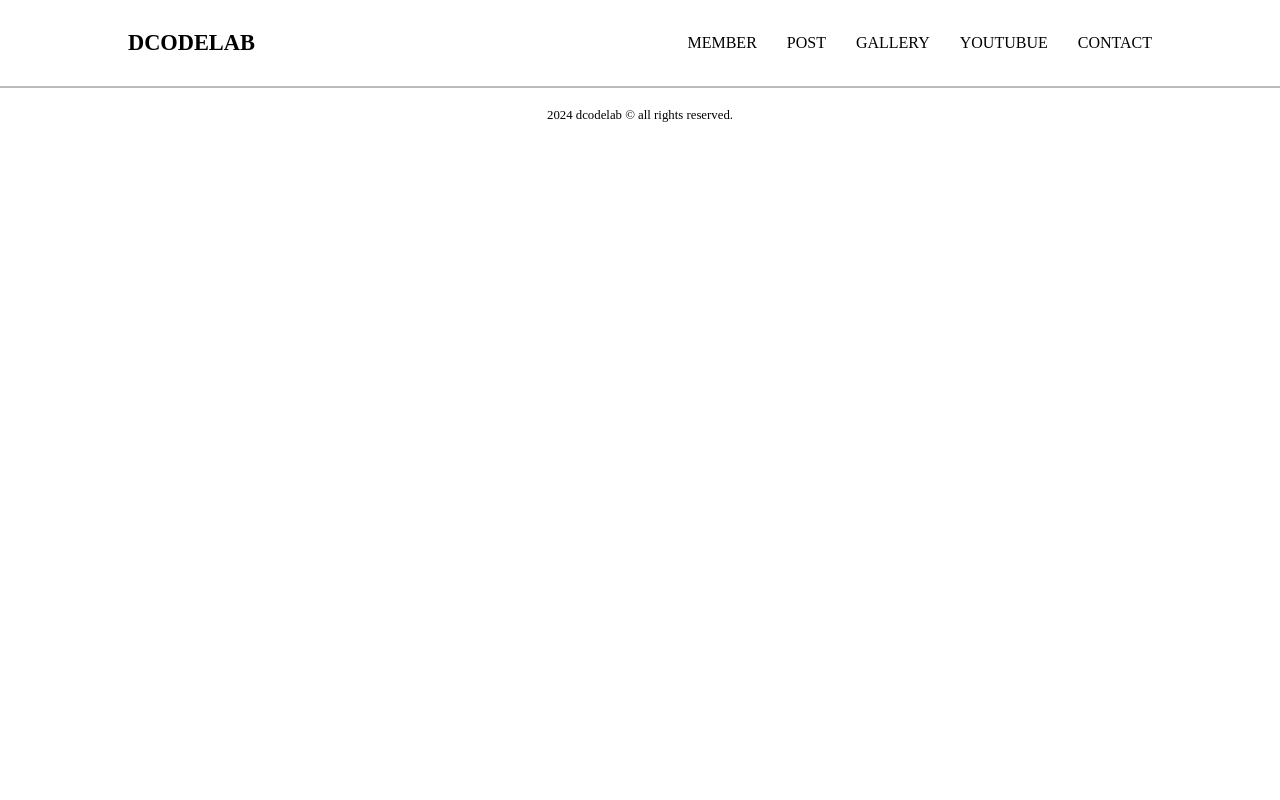
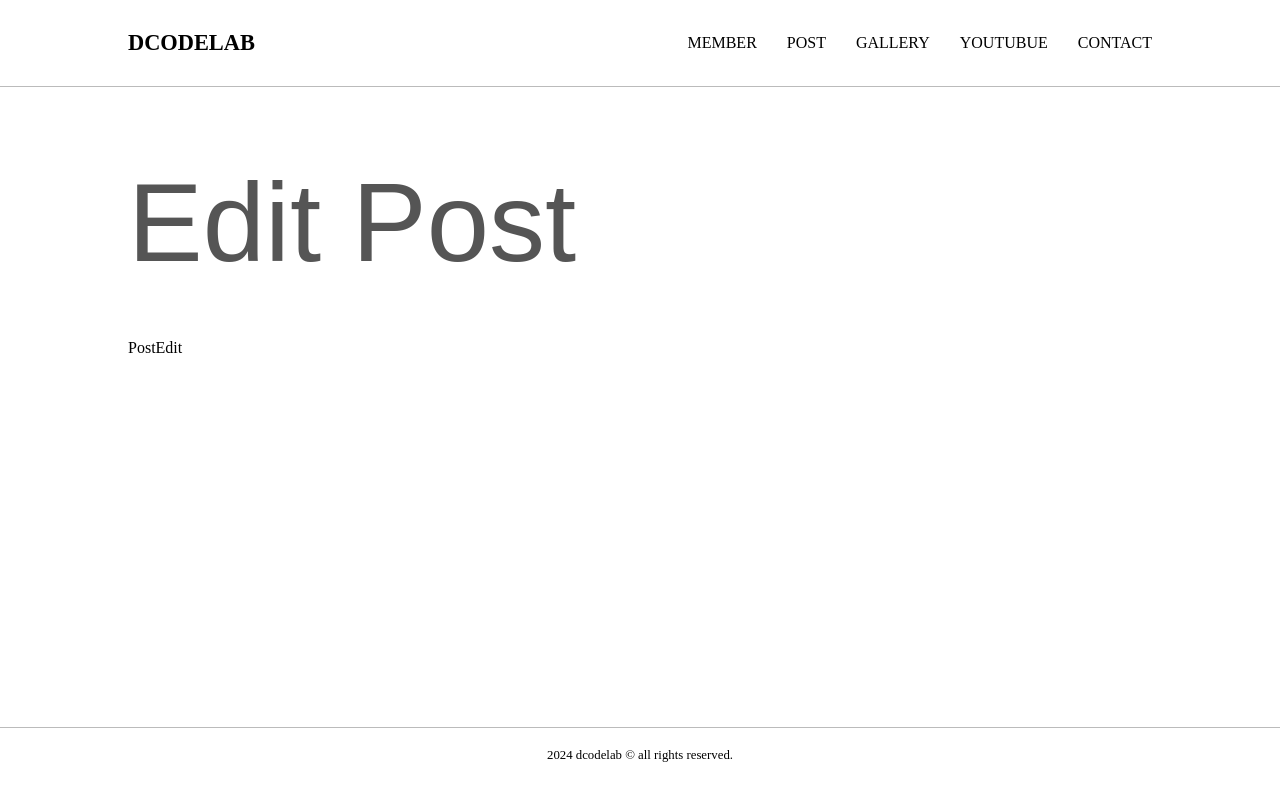
Before and after one commit to universe119/reactBasicTest, a React (Vite) app: page /post-edit/1 in a window 1280 px wide. Built offline with nearby package versions, Linux system fonts and the light colour scheme.

Commit message:
상세페이지에 수정버튼 클릭시 수정컴포넌트로 이동

```diff
--- a/src/App.jsx
+++ b/src/App.jsx
@@ -9,6 +9,7 @@ import Youtube from './pages/Youtube';
 import Home from './pages/Home';
 import PostDetail from './pages/PostDetail';
 import PostAdd from './pages/PostAdd';
+import PostEdit from './pages/PostEdit';
 
 function App() {
 	return (
@@ -24,6 +25,7 @@ function App() {
 				<Route path='/post' element={<Post />} />
 				<Route path='/post/:slug' element={<PostDetail />} />
 				<Route path='/post-add' element={<PostAdd />} />
+				<Route path='/post-edit/:slug' element={<PostEdit />} />
 			</Routes>
 
 			<Footer />
--- a/src/pages/PostDetail.jsx
+++ b/src/pages/PostDetail.jsx
@@ -1,4 +1,4 @@
-import { useNavigate, useParams } from 'react-router-dom';
+import { Link, useNavigate, useParams } from 'react-router-dom';
 import Layout from '../components/Layout';
 import { useEffect, useState } from 'react';
 import axios from 'axios';
@@ -36,6 +36,9 @@ export default function PostDetail() {
 				<span>Created : {Detail?.created.split('T')[0]}</span>
 			</section>
 
+			<button>
+				<Link to={`/post-edit/${slug}`}>Edit</Link>
+			</button>
 			<button onClick={handleDelete}>Delete</button>
 		</Layout>
 	);
--- /dev/null
+++ b/src/pages/PostEdit.jsx
@@ -0,0 +1,5 @@
+import Layout from '../components/Layout';
+
+export default function PostEdit() {
+	return <Layout title='Edit Post'>PostEdit</Layout>;
+}
```
